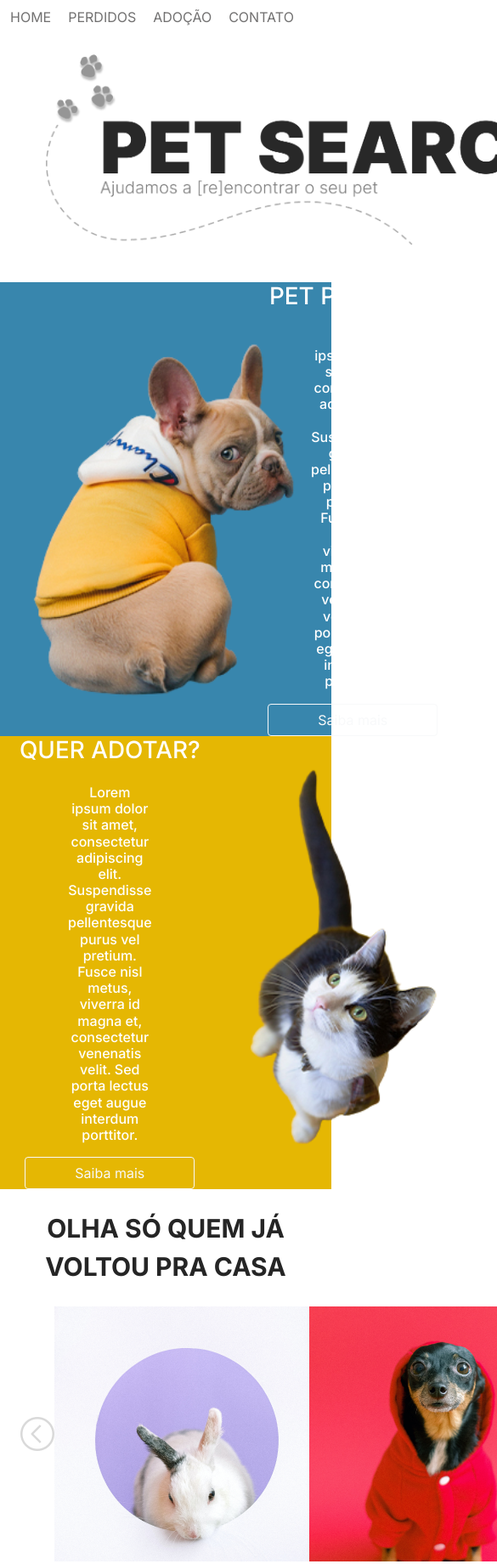
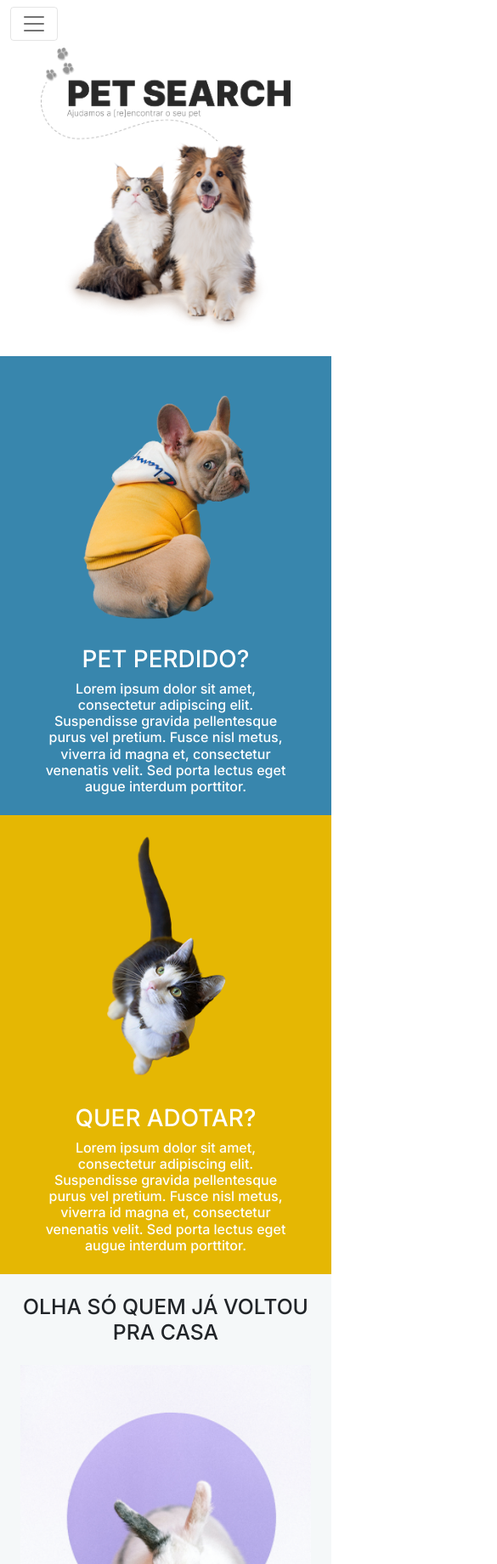
Before and after one commit to cegj/petsearch, a plain HTML site: page src/index.html in a window 390 px wide. Shown: the top 1840 px of the page at 85% size, 585 px wide, since content can reach past the window. Drawn offline with nearby package versions, Linux system fonts and the light colour scheme.

Commit message:
make homepage responsive #15

```diff
--- a/src/index.css
+++ b/src/index.css
@@ -3,78 +3,48 @@
 }
 
 body {
-  max-width: 1200px !important;
-  align-items: center;
-  margin: 0 auto 100px auto;
+  margin-bottom: 80px;
 }
 
-nav-item {
-  margin: 0px 1rem;
-  font-family: 'Inter';
+img {
+  object-fit: contain;
 }
 
-.navbar-nav :first-child {
-  margin-left: auto;
-}
-
-.navbar-nav :last-child {
-  margin-right: 1.25rem;
-}
-
-li a {
-  color: #727171 !important;
-  text-decoration: none;
-}
-
-li a:hover {
-  text-decoration: underline;
-}
-
-.header-container {
-  max-height: 300px;
+.navbar-collapse {
+  justify-content: flex-end;
 }
 
 .logo {
-  max-width: 610px;
-  margin-left: 54px;
-  margin-top: 32px;
-  margin-bottom: 20px;
+  margin: 0 40px;
+  max-height: 180px;
 }
 
-.header-img {
-  max-width: 250px;
-  object-fit: contain;
+@media screen and (max-width: 480px) {
+  .logo {
+    max-width: 100%;
+  }
+
+  .carousel-icon {
+    display: none;
+  }
 }
 
-.pet-img {
-  background-color: transparent;
+.bg-blue {
+  background-color: #3886ad;
 }
 
-.tile-2 {
-  background-color: #3886ad;
-  min-height: 100px;
+.bg-yellow {
+  background-color: #e5b703;
 }
 
-.tile-3 {
-  background-color: #e5b703;
-  min-height: 100px;
+.bg-grey {
+  background-color: #f5f8f9;
 }
 
-.whos-back-title {
-  color: #252525;
-  font-size: 30px;
-  font-weight: 700;
+.side-img {
+  max-height: 340px;
 }
 
-.banner-text {
-  max-width: 400px;
-  margin: 16px 80px;
+.side-img-text {
+  max-width: 480px;
 }
-
-.btn {
-  width: 200px;
-}
-
-.carousel-icon:hover {
-  background-color: #f5f5f5;
-}
--- a/src/index.html
+++ b/src/index.html
@@ -5,11 +5,12 @@
   <meta charset="UTF-8">
   <meta http-equiv="X-UA-Compatible" content="IE=edge">
   <meta name="viewport" content="width=device-width, initial-scale=1.0">
-  <title>Document</title>
-  <link href="https://cdn.jsdelivr.net/npm/bootstrap@5.1.3/dist/css/bootstrap.min.css" rel="stylesheet"
-    integrity="sha384-1BmE4kWBq78iYhFldvKuhfTAU6auU8tT94WrHftjDbrCEXSU1oBoqyl2QvZ6jIW3" crossorigin="anonymous">
-  <link href="https://cdn.jsdelivr.net/npm/bootstrap@5.1.3/dist/css/bootstrap.min.css" rel="stylesheet"
-    integrity="sha384-1BmE4kWBq78iYhFldvKuhfTAU6auU8tT94WrHftjDbrCEXSU1oBoqyl2QvZ6jIW3" crossorigin="anonymous">
+  <title>Pet search</title>
+  <link href="https://cdn.jsdelivr.net/npm/bootstrap@5.0.2/dist/css/bootstrap.min.css" rel="stylesheet"
+    integrity="sha384-EVSTQN3/azprG1Anm3QDgpJLIm9Nao0Yz1ztcQTwFspd3yD65VohhpuuCOmLASjC" crossorigin="anonymous">
+  <script src="https://cdn.jsdelivr.net/npm/bootstrap@5.0.2/dist/js/bootstrap.bundle.min.js"
+    integrity="sha384-MrcW6ZMFYlzcLA8Nl+NtUVF0sA7MsXsP1UyJoMp4YLEuNSfAP+JcXn/tWtIaxVXM"
+    crossorigin="anonymous"></script>
   <link rel="preconnect" href="https://fonts.googleapis.com">
   <link rel="preconnect" href="https://fonts.gstatic.com" crossorigin>
   <link href="https://fonts.googleapis.com/css2?family=Inter:wght@100;200;300;400;500;600;700;800;900&display=swap"
@@ -18,62 +19,58 @@
 </head>
 
 <body>
-  <nav class="container-fluid">
-    <ul class="navbar-nav d-flex flex-row mt-2">
-      <li class="nav-item">
-        <a href="/home">HOME</a>
-      </li>
-      <li class="nav-item">
-        <a href="/perdidos">PERDIDOS</a>
-      </li>
-      <li class="nav-item">
-        <a href="/adocao">ADOÇÃO</a>
-      </li>
-      <li class="nav-item">
-        <a href="/contato">CONTATO</a>
-      </li>
-    </ul>
+  <nav class="navbar navbar-expand-lg navbar-light bg-white text-uppercase">
+    <div class="container-fluid">
+      <button class="navbar-toggler" type="button" data-bs-toggle="collapse" data-bs-target="#navbarNavAltMarkup"
+        aria-controls="navbarNavAltMarkup" aria-expanded="false" aria-label="Toggle navigation">
+        <span class="navbar-toggler-icon"></span>
+      </button>
+      <div class="collapse navbar-collapse" id="navbarNavAltMarkup">
+        <div class="navbar-nav">
+          <a class="nav-link active" aria-current="page" href="#">Home</a>
+          <a class="nav-link" href="#">Perdidos</a>
+          <a class="nav-link" href="#">Adoção</a>
+          <a class="nav-link" href="#">Contato</a>
+        </div>
+      </div>
+    </div>
   </nav>
-  <div class="d-flex header-container pb-4">
-    <img class="col logo" src="assets/home/Logo_v.png" />
-    <img class="col mx-auto header-img" src="assets/home/pets.png" />
+  <div class="d-flex flex-column flex-sm-row justify-content-around align-items-center px-5 px-sm-0 pb-4">
+    <img class="logo" src="assets/home/Logo_v.png" />
+    <img width="240" src="assets/home/pets.png" />
   </div>
-  <div class="d-flex tile-2">
-    <div class="col d-flex">
-      <img class="pet-img mx-auto" src="assets/home/cachorro-01.png" />
-    </div>
-    <div class="col d-flex flex-column align-items-center justify-content-center text-center text-white">
-      <h1 class="row g-0">PET PERDIDO?</h1>
-      <h6 class="row g-0 banner-text">Lorem ipsum dolor sit amet, consectetur adipiscing elit. Suspendisse gravida
+  <div
+    class="d-flex flex-column flex-sm-row justify-content-sm-evenly align-items-center px-5 px-sm-0 pb-3 bg-blue text-white">
+    <img class="side-img" src="assets/home/cachorro-01.png" />
+    <div class="d-flex flex-column align-items-center side-img-text">
+      <h1 class=" text-uppercase">Pet perdido?</h1>
+      <h6 class="text-center">Lorem ipsum dolor sit amet, consectetur adipiscing elit. Suspendisse gravida
         pellentesque purus
         vel pretium. Fusce nisl metus, viverra id magna et, consectetur venenatis velit. Sed porta lectus eget augue
         interdum porttitor.</h6>
-      <button type="button" class="btn btn-outline-light">Saiba mais</button>
     </div>
   </div>
-  <div class="d-flex tile-3">
-    <div class="col d-flex flex-column align-items-center justify-content-center text-center text-white">
-      <h1 class="row g-0">QUER ADOTAR?</h1>
-      <h6 class="row g-0 banner-text">Lorem ipsum dolor sit amet, consectetur adipiscing elit. Suspendisse gravida
+  <div
+    class="d-flex flex-column flex-sm-row-reverse justify-content-sm-evenly align-items-center px-5 px-sm-0 pb-3 bg-yellow text-white">
+    <img class="side-img" src="assets/home/gato-01.png" />
+    <div class="d-flex flex-column align-items-center side-img-text">
+      <h1 class=" text-uppercase">Quer adotar?</h1>
+      <h6 class="text-center">Lorem ipsum dolor sit amet, consectetur adipiscing elit. Suspendisse gravida
         pellentesque purus
         vel pretium. Fusce nisl metus, viverra id magna et, consectetur venenatis velit. Sed porta lectus eget augue
         interdum porttitor.</h6>
-      <button type="button" class="btn btn-outline-light">Saiba mais</button>
-    </div>
-    <div class="col d-flex">
-      <img class="pet-img mx-auto" src="assets/home/gato-01.png" />
     </div>
   </div>
-  <div class="row g-0 justify-content-center align-items-center">
-    <div class="mx-auto my-4 whos-back-title text-center">
-      OLHA SÓ QUEM JÁ VOLTOU PRA CASA
-    </div>
-    <div class="d-flex justify-content-between align-items-center px-4">
-      <img class="carousel-icon" src="assets/home/back-icon.png" />
+  <div class="d-flex flex-column align-items-center bg-grey pb-5">
+    <h2 class="my-4 text-uppercase text-center">
+      Olha só quem já voltou pra casa
+    </h2>
+    <div class="container-fluid d-flex flex-column flex-sm-row justify-content-sm-evenly px-4">
+      <img width="30" class="carousel-icon" src="assets/home/back-icon.png" />
       <img src="assets/home/carrousel-1.png" />
       <img src="assets/home/carrousel-2.png" />
       <img src="assets/home/carrousel-3.png" />
-      <img class="carousel-icon" src="assets/home/forward-icon.png" />
+      <img width="30" class="carousel-icon" src="assets/home/forward-icon.png" />
     </div>
   </div>
 </body>
```
